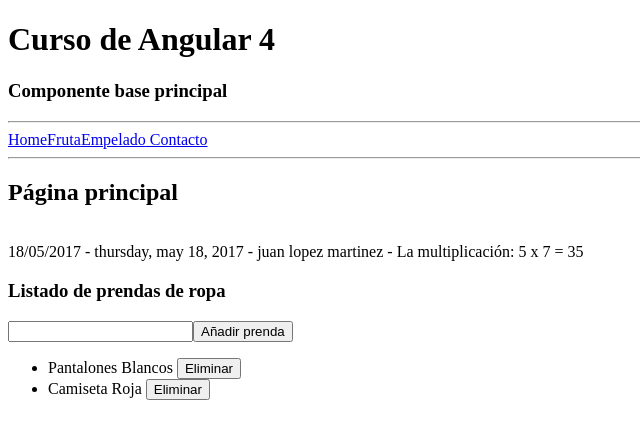
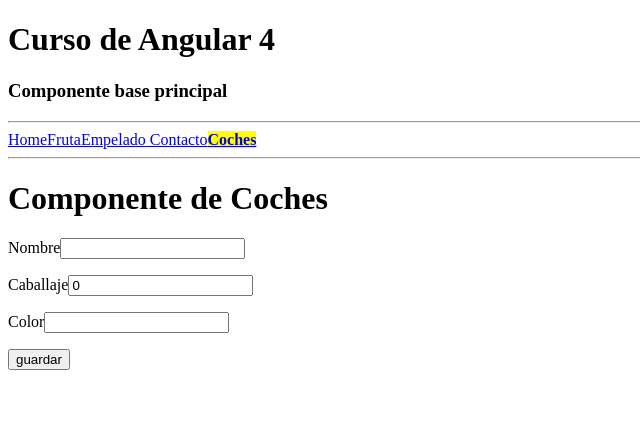
Before and after one commit to arnaugarcia/CursoAngular4, an Angular app: page /coches in a window 1280 px wide. Shown: the top 438 px of the page, without its empty margins (0-640 px from the left). Built offline with nearby package versions, Linux system fonts and the light colour scheme.

Commit message:
Crear formularios

```diff
--- a/src/app/app.component.html
+++ b/src/app/app.component.html
@@ -5,6 +5,7 @@
   <a routerLink="fruta" routerLinkActive="activado">Fruta</a>
   <a routerLink="empleados" routerLinkActive="activado">Empelado</a>
   <a routerLink="contacto" routerLinkActive="activado"> Contacto</a>
+  <a routerLink="coches" routerLinkActive="activado">Coches</a>
 </nav>
 <hr>
 <!--<fruta></fruta>-->
--- a/src/app/app.module.ts
+++ b/src/app/app.module.ts
@@ -10,6 +10,7 @@ import { EmpleadosComponent } from './empleado/empleado.component';
 import { HomeComponent } from './home/home.component';
 import { ContactoComponent } from './contacto/contacto.component';
 import {ConversorPipe} from './pipes/conversor.pipe';
+import {CochesComponent} from './coches/coches.component';
 
 @NgModule({
   declarations: [
@@ -18,7 +19,8 @@ import {ConversorPipe} from './pipes/conversor.pipe';
     EmpleadosComponent,
     HomeComponent,
     ContactoComponent,
-    ConversorPipe
+    ConversorPipe,
+    CochesComponent
   ],
   imports: [
     BrowserModule,
--- a/src/app/app.routing.ts
+++ b/src/app/app.routing.ts
@@ -9,6 +9,7 @@ import { EmpleadosComponent } from './empleado/empleado.component';
 import { FrutaComponent } from './fruta/fruta.component';
 import {ContactoComponent} from './contacto/contacto.component';
 import {HomeComponent} from './home/home.component';
+import {CochesComponent} from './coches/coches.component';
 
 const appRoutes: Routes = [
   {path: '', component: HomeComponent},
@@ -17,6 +18,7 @@ const appRoutes: Routes = [
   {path: 'home', component: HomeComponent},
   {path: 'contacto', component: ContactoComponent},
   {path: 'contacto/:page', component: ContactoComponent},
+  {path: 'coches', component: CochesComponent},
   {path: '**', component: HomeComponent}
 ];
 
--- /dev/null
+++ b/src/app/coches/coche.ts
@@ -0,0 +1,10 @@
+/**
+ * Created by arnau on 22/6/17.
+ */
+export class Coche {
+    constructor(
+      public nombre: string,
+      public caballaje: number,
+      public color: string
+    ) {}
+}
--- /dev/null
+++ b/src/app/coches/coches.component.html
@@ -0,0 +1,18 @@
+<h1>Componente de Coches</h1>
+
+<form #formCoche="ngForm" (ngSubmit)="onSubmit()">
+
+  <p>
+  <label>Nombre</label>
+  <input type="text" name="nombre" #nombre="ngModel" [(ngModel)]="coche.nombre" required>
+  </p>
+  <p>
+  <label>Caballaje</label>
+  <input type="number" name="caballaje" #caballaje="ngModel" [(ngModel)]="coche.caballaje">
+  </p>
+  <p>
+  <label>Color</label>
+  <input type="text" name="color" #color="ngModel" [(ngModel)]="coche.color" required>
+  </p>
+  <input type="submit" value="guardar">
+</form>
--- /dev/null
+++ b/src/app/coches/coches.component.ts
@@ -0,0 +1,20 @@
+/**
+ * Created by arnau on 22/6/17.
+ */
+import {Component} from '@angular/core';
+import {Coche} from './coche';
+@Component({
+  selector: 'coches',
+  templateUrl: './coches.component.html'
+})
+export class CochesComponent {
+  public coche: Coche;
+
+  constructor() {
+    this.coche = new Coche('', 0, '');
+  }
+
+  onSubmit() {
+    console.log(this.coche);
+  }
+}
```
